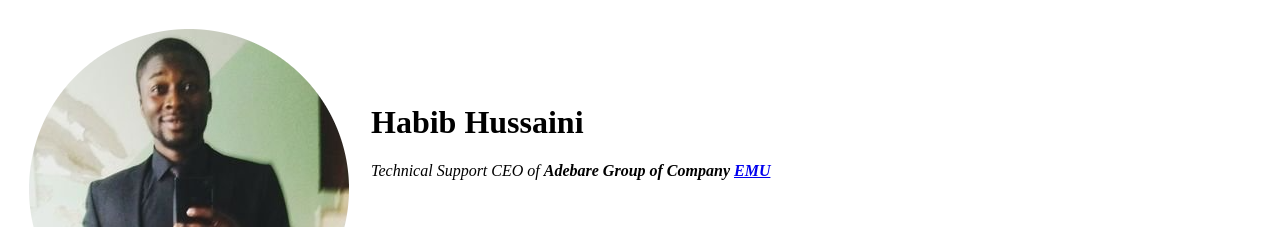
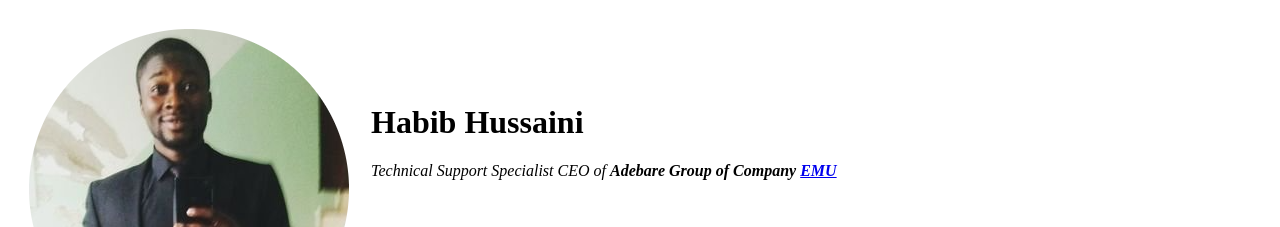
Before and after one commit to hbhussain/cv, a plain HTML site: page index.html in a window 1280 px wide. Shown: the top 227 px of the page. Drawn offline with Linux system fonts and the light colour scheme.

Commit message:
Update index.html

```diff
--- a/index.html
+++ b/index.html
@@ -11,7 +11,7 @@
     <tr>
       <td><img src="habib.png" alt="Habib Picture"></td>
       <td><h1>Habib Hussaini</h1>
-      <p> <em>Technical Support CEO of <strong>Adebare Group of Company <a href="www.emu.edu.tr">EMU</a> </strong></em></p>
+      <p> <em>Technical Support Specialist CEO of <strong>Adebare Group of Company <a href="www.emu.edu.tr">EMU</a> </strong></em></p>
       <br>
       <p>Technology has been part of my life since I started having an interest in gadgets. Currently, I am pursuing a certification in Google IT Support. I am also a true team player experienced in hardware and software installations, a database entry
         specialist, and working under extreme pressure. Brings diagnostic and technical skills and a reputation for hard work. Trainable and eager to learn.</p></td>
```
